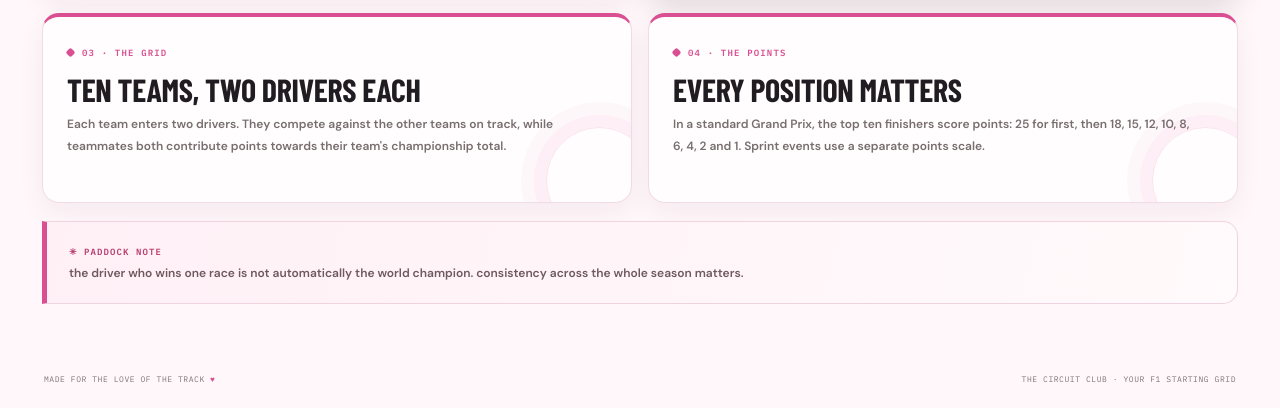
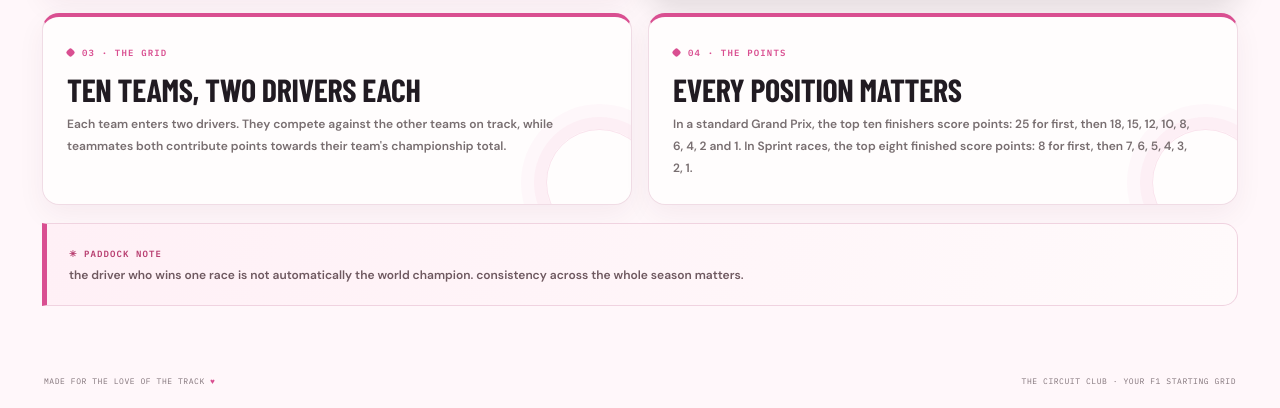
Before and after one commit to m3pod-spec/f1-beginners-guide, a plain HTML site: page basics.html in a window 1280 px wide. Shown: the part 653-1061 px from the top of the page. Drawn offline with nearby package versions, Linux system fonts and the light colour scheme; a web font is replaced by a local one.

Commit message:
Modify points system description in basics.html
Updated the points scoring system for Grand Prix and Sprint races.

```diff
--- a/basics.html
+++ b/basics.html
@@ -14,6 +14,6 @@
 <section class="learn-grid"><article class="learn-card "><span class="card-no">01 · THE SPORT</span><h2>A championship, not just one race</h2><p>F1 is a season made up of multiple Grands Prix around the world. Drivers race for points at each event, and those points build towards two championships: one for drivers and one for teams (the Constructors’ Championship).</p></article>
 <article class="learn-card dark"><span class="card-no">02 · THE CARS</span><h2>Fast, clever, highly engineered</h2><p>F1 cars are open-wheel, single-seat racing cars. Aerodynamic wings create downforce, helping them grip the track through corners. Every team designs its own car within the sport's technical rules.</p></article>
 <article class="learn-card "><span class="card-no">03 · THE GRID</span><h2>Ten teams, two drivers each</h2><p>Each team enters two drivers. They compete against the other teams on track, while teammates both contribute points towards their team's championship total.</p></article>
-<article class="learn-card "><span class="card-no">04 · THE POINTS</span><h2>Every position matters</h2><p>In a standard Grand Prix, the top ten finishers score points: 25 for first, then 18, 15, 12, 10, 8, 6, 4, 2 and 1. Sprint events use a separate points scale.</p></article></section><aside class="learn-callout"><strong>✳ PADDOCK NOTE</strong><br>the driver who wins one race is not automatically the world champion. consistency across the whole season matters.</aside>
+<article class="learn-card "><span class="card-no">04 · THE POINTS</span><h2>Every position matters</h2><p>In a standard Grand Prix, the top ten finishers score points: 25 for first, then 18, 15, 12, 10, 8, 6, 4, 2 and 1. In Sprint races, the top eight finished score points: 8 for first, then 7, 6, 5, 4, 3, 2, 1.</p></article></section><aside class="learn-callout"><strong>✳ PADDOCK NOTE</strong><br>the driver who wins one race is not automatically the world champion. consistency across the whole season matters.</aside>
 </main>
 <footer class="footer"><span>MADE FOR THE LOVE OF THE TRACK <span class="footer-heart">♥</span></span><span>THE CIRCUIT CLUB · YOUR F1 STARTING GRID</span></footer></div></body></html>
```
